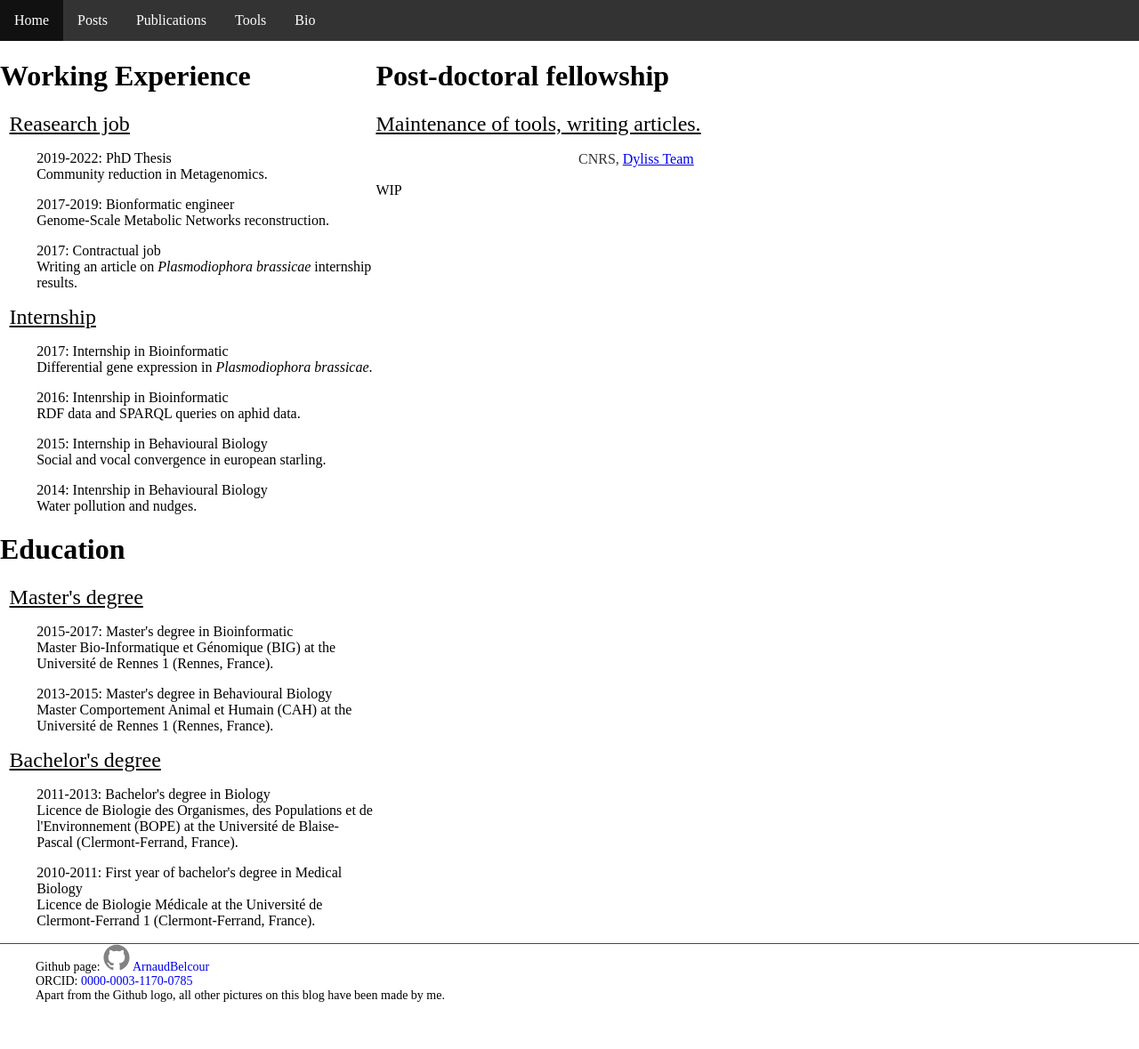
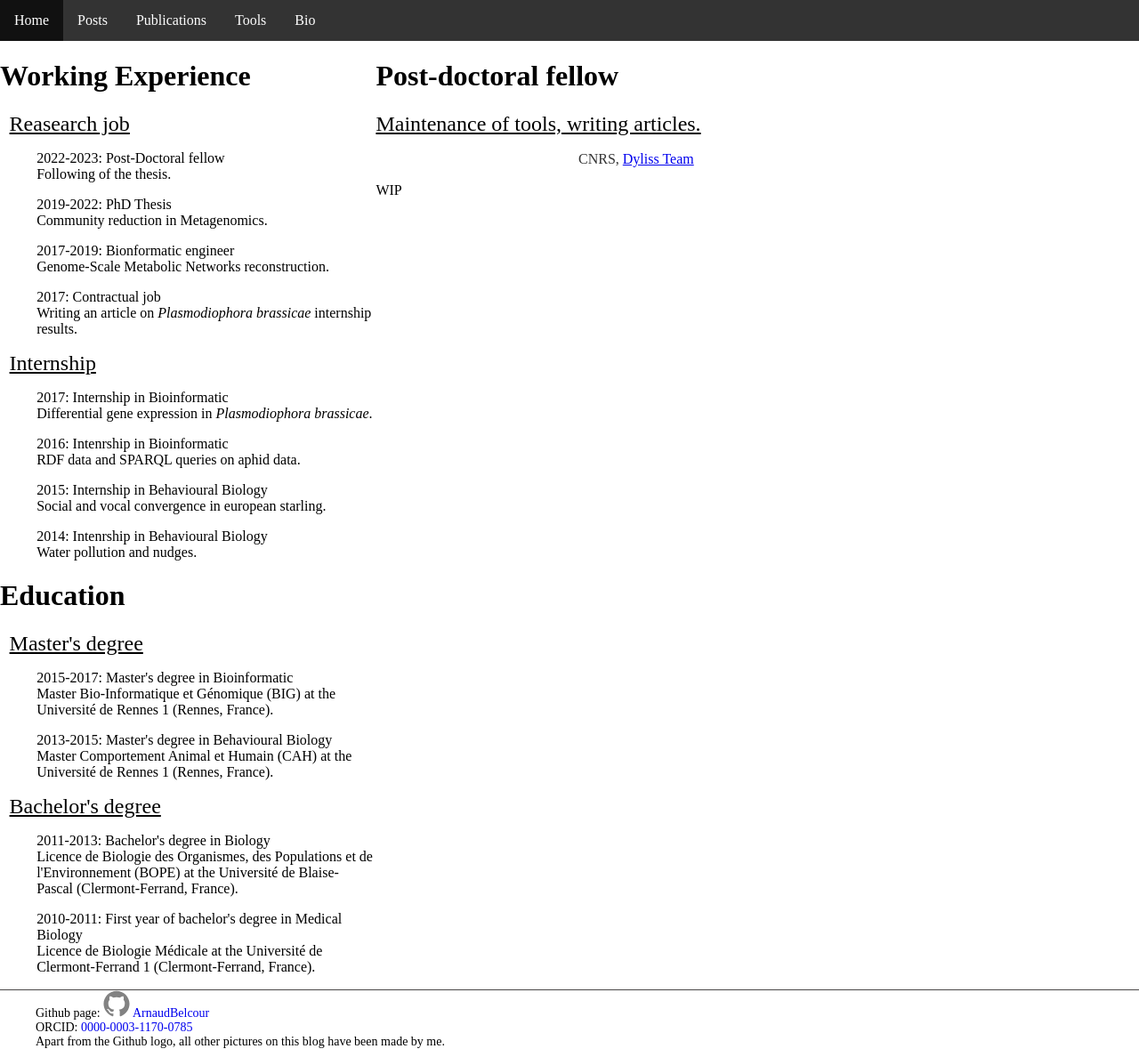
Before and after one commit to ArnaudBelcour/blog, a Jekyll site: the page built from pages/cv/2022_postdoc.html, in a window 1280 px wide. Shown: the whole page at 89% size. Built offline with Jekyll 4.4.1, drawn with Linux system fonts in a browser that asks for light colours; before the commit the page ends 1127 px from its top, so only the background shows below that.

Commit message:
Update CV pages.

```diff
--- a/_includes/bio_nav_bar.html
+++ b/_includes/bio_nav_bar.html
@@ -1,6 +1,13 @@
 <h1 class="page-heading">Working Experience</h1>
 <h2>Reasearch job</h2>
 <ul class='leftnav'>
+	<li>
+		<a href="{{site.baseurl}}/pages/cv/2022_postdoc.html">
+			<p>2022-2023: Post-Doctoral fellow<br>
+			Following of the thesis.<br>
+			</p>
+		</a>
+	</li>
 	<li>
 		<a href="{{site.baseurl}}/pages/cv/2019_phd.html">
 			<p>2019-2022: PhD Thesis<br>
--- a/pages/cv/2017_cdd.html
+++ b/pages/cv/2017_cdd.html
@@ -5,7 +5,7 @@ permalink: pages/cv/2017_cdd
 ---
 <div class="cv_content">
 	<h2>Metabolic Network</h2>
-	<p>CNRS, <a href="https://team.inria.fr/dyliss/">Dyliss Team</a></p>
+	<p>CNRS, <a href="https://www-dyliss.irisa.fr/">Dyliss Team</a></p>
 	<img class="homefront_pic" alt="homefront_pic" src="{{ site.url | append: site.baseurl }}/images/algae.jpg"  style="border-width:1px;border-color:#888;border-style:solid;vertical-align:top">
 		<ul>
 			<p>
--- a/pages/cv/2019_phd.html
+++ b/pages/cv/2019_phd.html
@@ -5,6 +5,6 @@ permalink: pages/cv/2019_phd
 ---
 <div class="cv_content">
 	<h2>Community reduction in Metagenomics.</h2>
-	<p>INRIA, <a href="https://team.inria.fr/dyliss/">Dyliss Team</a></p>
+	<p>INRIA, <a href="https://www-dyliss.irisa.fr/">Dyliss Team</a></p>
 	WIP
 </div>
--- a/pages/cv/2022_postdoc.html
+++ b/pages/cv/2022_postdoc.html
@@ -1,6 +1,6 @@
 ---
 layout: cvpages
-title: Post-doctoral fellowship
+title: Post-doctoral fellow
 permalink: pages/cv/2022_postdoc
 ---
 <div class="cv_content">
```
Lines whose indentation alone changed are shown as unchanged.
